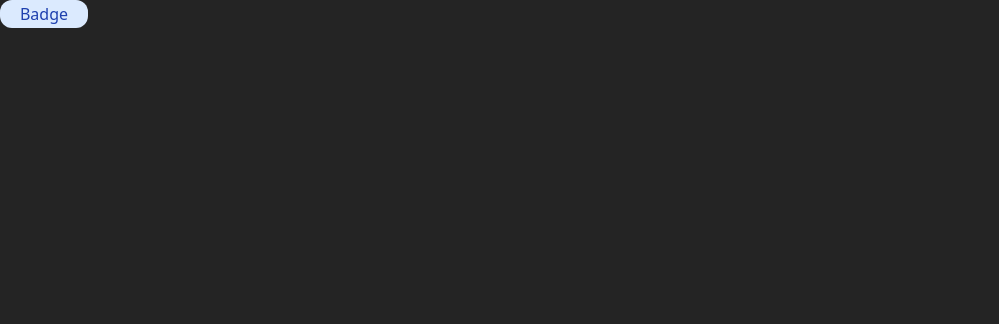
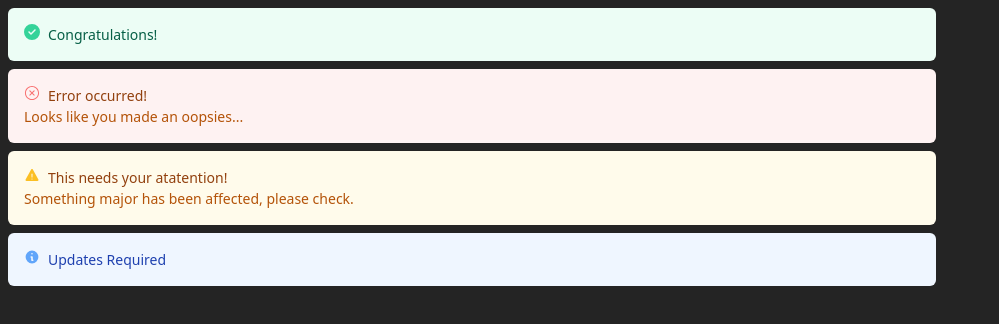
Before and after one commit to ppl-call-me-tima/components-library, a React (Vite) app: page / in a window 1280 px wide. Shown: the top 324 px of the page, without its empty margins (0-999 px from the left). Built offline with nearby package versions, Linux system fonts and the light colour scheme.

Commit message:
Add Banner component

```diff
--- a/App.jsx
+++ b/App.jsx
@@ -1,10 +1,39 @@
-import Badge from "./components/Badge/Badge"
+import Banner from "./components/Banner/index"
 
 export default function App() {
   return (
-    <Badge
-      type="pill"
-      theme="blue"
-    >Badge</Badge>
+    <>
+      <Banner type="congratulate">
+        <Banner.TitleBar>
+          Congratulations!
+        </Banner.TitleBar>
+      </Banner>
+
+      <Banner type="error">
+        <Banner.TitleBar>
+          Error occurred!
+        </Banner.TitleBar>
+
+        <Banner.Content>
+          Looks like you made an oopsies...
+        </Banner.Content>
+      </Banner>
+
+      <Banner type="attention">
+        <Banner.TitleBar>
+          This needs your atatention!
+        </Banner.TitleBar>
+
+        <Banner.Content>
+          Something major has been affected, please check.
+        </Banner.Content>
+      </Banner>
+
+      <Banner type="update">
+        <Banner.TitleBar>
+          Updates Required
+        </Banner.TitleBar>
+      </Banner>
+    </>
   )
 }
--- /dev/null
+++ b/components/Banner/Banner.jsx
@@ -0,0 +1,18 @@
+import React, { createContext } from "react"
+import { types } from "../../types"
+
+const BannerContext = createContext()
+
+export default function Banner({ children, type = "congratulate" }) {
+  if (!types.includes(type)) {
+    type = "congratulate"
+  }
+
+  return (
+    <BannerContext.Provider value={type}>
+      <div className={`banner banner-${type}`}>{children}</div>
+    </BannerContext.Provider>
+  )
+}
+
+export { BannerContext }
--- /dev/null
+++ b/components/Banner/Context.jsx
@@ -0,0 +1,10 @@
+import React, { useContext } from "react"
+import { BannerContext } from "./Banner"
+
+export default function Content({ children }) {
+  const value = useContext(BannerContext)
+
+  return (
+    <div className={`content content-${value}`}>{children}</div>
+  )
+}
--- /dev/null
+++ b/components/Banner/TitleBar.jsx
@@ -0,0 +1,32 @@
+import React, { useContext } from "react"
+import { FaCircleCheck } from "react-icons/fa6";
+import { IoIosWarning } from "react-icons/io";
+import { RxCrossCircled } from "react-icons/rx";
+import { HiInformationCircle } from "react-icons/hi";
+
+import { BannerContext } from "./Banner"
+
+export default function Title({ children }) {
+  const value = useContext(BannerContext)
+  let className = "title"
+  let Icon;
+
+  if (value === "congratulate") {
+    Icon = <FaCircleCheck className={`icon-${value}`} />
+  } else if (value === "attention") {
+    Icon = <IoIosWarning className={`icon-${value}`} />
+  } else if (value === "error") {
+    Icon = <RxCrossCircled className={`icon-${value}`} />
+  } else if (value === "update") {
+    Icon = <HiInformationCircle className={`icon-${value}`} />
+  }
+
+  return (
+    <div className="upper-bar">
+      {Icon}
+      <div class={`title title-${value}`}>
+        {children}
+      </div>
+    </div>
+  )
+}
--- /dev/null
+++ b/components/Banner/index.jsx
@@ -0,0 +1,8 @@
+import Banner from "./Banner"
+import TitleBar from "./TitleBar"
+import Content from "./Context"
+
+Banner.TitleBar = TitleBar
+Banner.Content = Content
+
+export default Banner
--- a/index.css
+++ b/index.css
@@ -9,7 +9,7 @@
 }
 
 body {
-  margin: 0;
+  /* margin: 0; */
   display: flex;
   min-width: 320px;
   min-height: 100vh;
@@ -69,3 +69,90 @@ body {
   color: #9D174D;
   background-color: #FCE7F3;
 }
+
+/* BANNER */
+.banner {
+  min-width: 56rem;
+  border-radius: 0.375rem;
+  padding: 1rem;
+  margin-bottom: 0.5rem;
+}
+
+.banner-congratulate {
+  background-color: #ECFDF5;
+}
+
+.banner-attention {
+  background-color: #FFFBEB;
+}
+
+.banner-error {
+  background-color: #FEF2F2;
+}
+
+.banner-update {
+  background-color: #EFF6FF;
+}
+
+.upper-bar {
+  display: flex;
+}
+
+.icon-congratulate {
+  color: #34D399;
+}
+
+.icon-attention {
+  color: #FBBF24;
+}
+
+.icon-error {
+  color: #F87171;
+}
+
+.icon-update {
+  color: #60A5FA;
+}
+
+.title {
+  font-size: 0.875rem;
+  font-weight: 500;
+  margin-left: 0.5rem;
+}
+
+.title-congratulate {
+  color: #065F46;
+}
+
+.title-attention {
+  color: #92400E;
+}
+
+.title-error {
+  color: #92400E;
+}
+
+.title-update {
+  color: #1E40AF;
+}
+
+.content {
+  font-size: 0.875rem;
+  font-weight: 400;
+}
+
+.content-congratulate {
+  color: #047857;
+}
+
+.content-attention {
+  color: #B45309;
+}
+
+.content-error {
+  color: #B45309;
+}
+
+.content-update {
+  color: #1C51B9;
+}
--- a/package.json
+++ b/package.json
@@ -11,7 +11,8 @@
   },
   "dependencies": {
     "react": "^19.1.1",
-    "react-dom": "^19.1.1"
+    "react-dom": "^19.1.1",
+    "react-icons": "^5.5.0"
   },
   "devDependencies": {
     "@eslint/js": "^9.36.0",
--- /dev/null
+++ b/types.js
@@ -0,0 +1 @@
+export const types = ["congratulate", "attention", "error", "update"]
```
Also changed, not shown: 1 other file (tests, documents, lock files or other folders).
